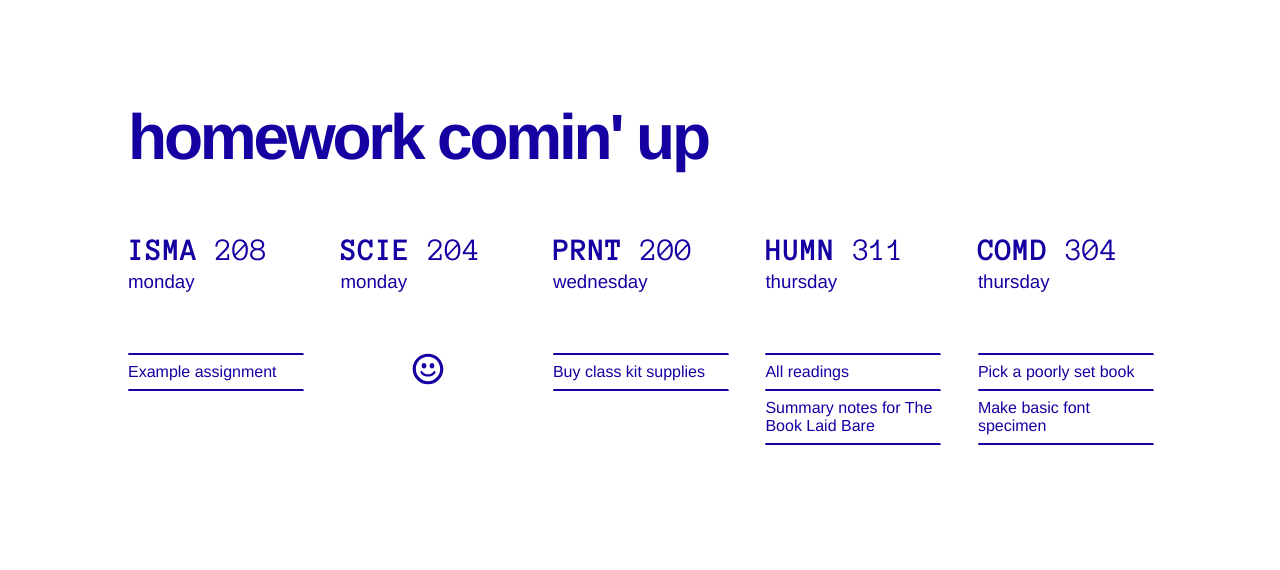
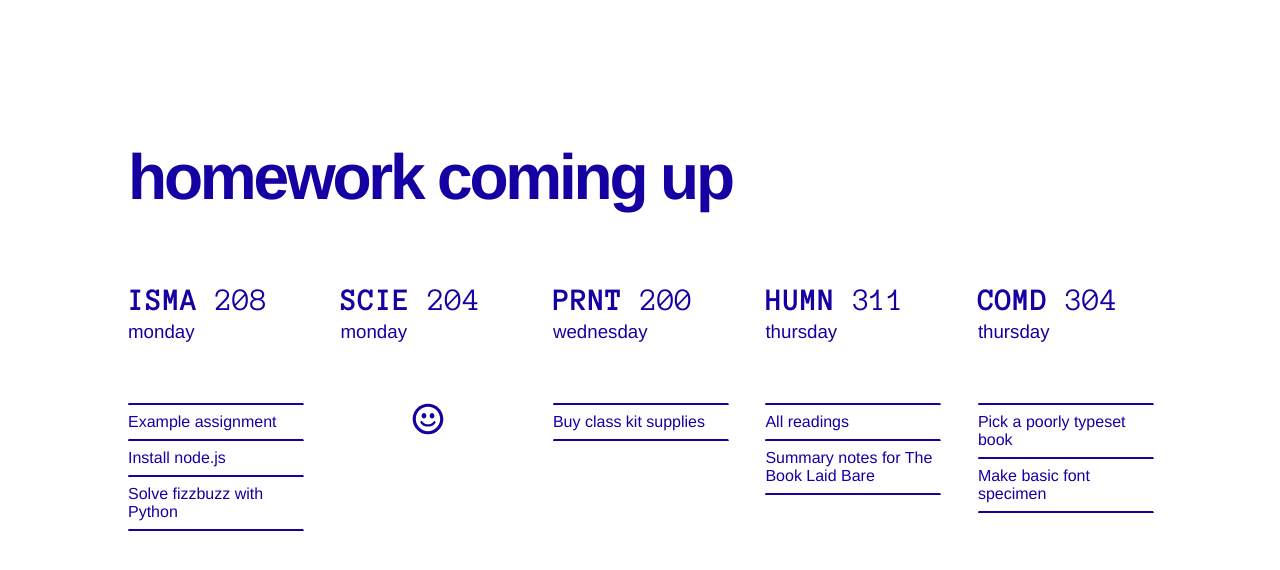
Before and after one commit to laurelobrien/homework-newtab, a plain HTML site: page index.html in a window 1280 px wide. Drawn offline with Linux system fonts and the light colour scheme.

Commit message:
add README.md

```diff
--- a/css/styles.css
+++ b/css/styles.css
@@ -13,7 +13,7 @@ ul {
 body {
     background-color: #fff;
     font-family: Helvetica, Arial, sans-serif;
-    padding: 100px 0 0 0;
+    padding: 140px 0 0 0;
 }
 
 h1, h2, h3, h4, h5 {
@@ -27,7 +27,7 @@ h1 {
 	font-size: 4em;
 	letter-spacing: -0.05em;
 	display: block;
-	margin-bottom: 60px;
+	margin-bottom: 70px;
 }
 
 h2 {
@@ -50,7 +50,6 @@ h2 {
 
 .list {
 	display: inline-block;
-	clear: both;
 	width: 17%;
 }
 
--- a/index.html
+++ b/index.html
@@ -16,7 +16,7 @@
 
 	<header class="container">
 		<nav></nav>
-		<h1>Homework comin' up</h1>
+		<h1>Homework coming up</h1>
 	</header>
 
 		<div class="container" id="listwrapper">
@@ -27,6 +27,14 @@
 					<hr class="notebook">
 					<li>
 						<p>Example assignment</p>
+					</li>
+					<hr class="notebook">
+					<li>
+						<p>Install node.js</p>
+					</li>
+					<hr class="notebook">
+					<li>
+						<p>Solve fizzbuzz with Python</p>
 					</li>
 					<hr class="notebook">
 				</ul>
@@ -81,7 +89,7 @@
 				<ul>
 					<hr class="notebook">
 					<li>
-						<p>Pick a poorly set book</p>
+						<p>Pick a poorly typeset book</p>
 					</li>
 					<hr class="notebook">
 					<li>
```
Also changed, not shown: 1 other file.
